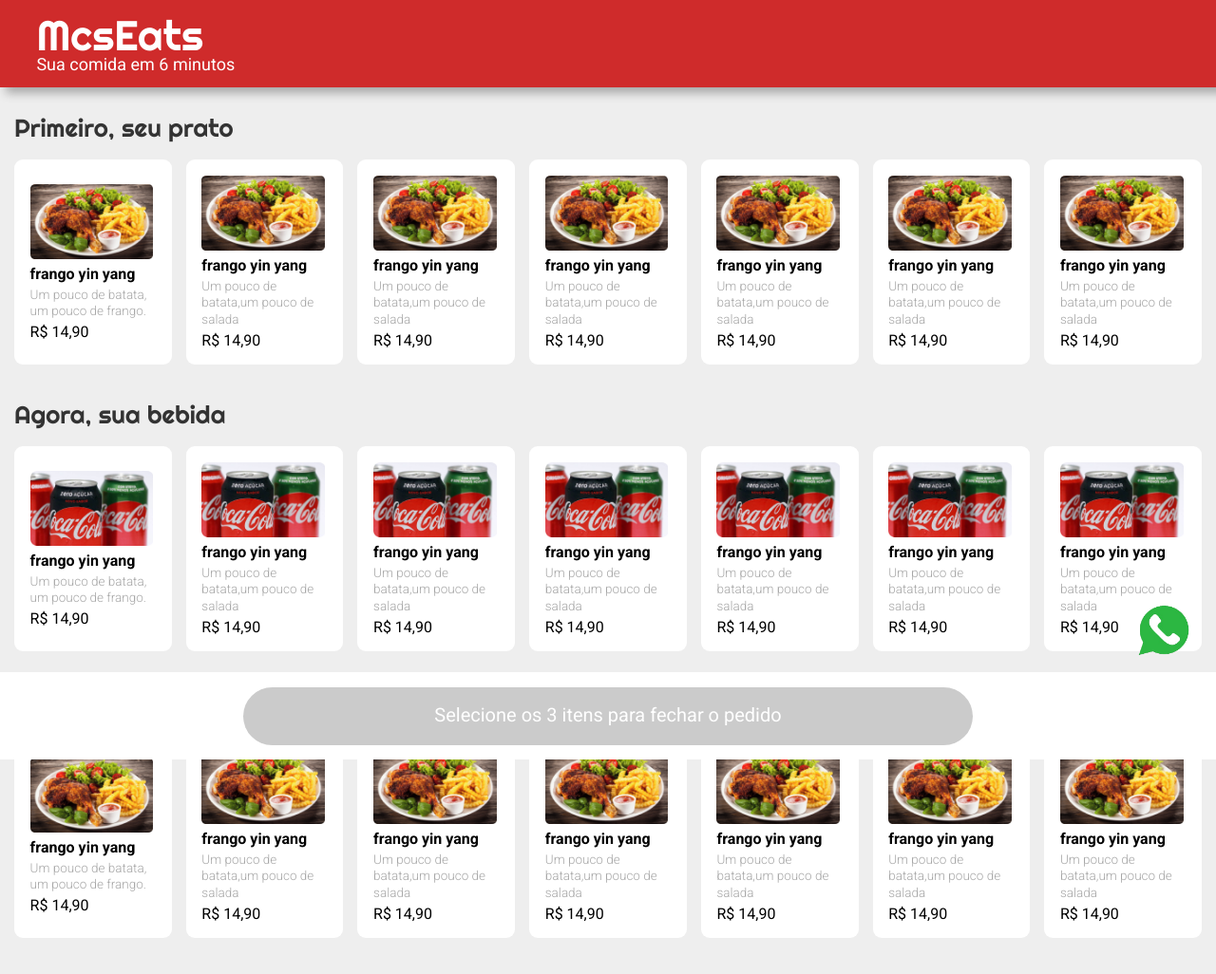
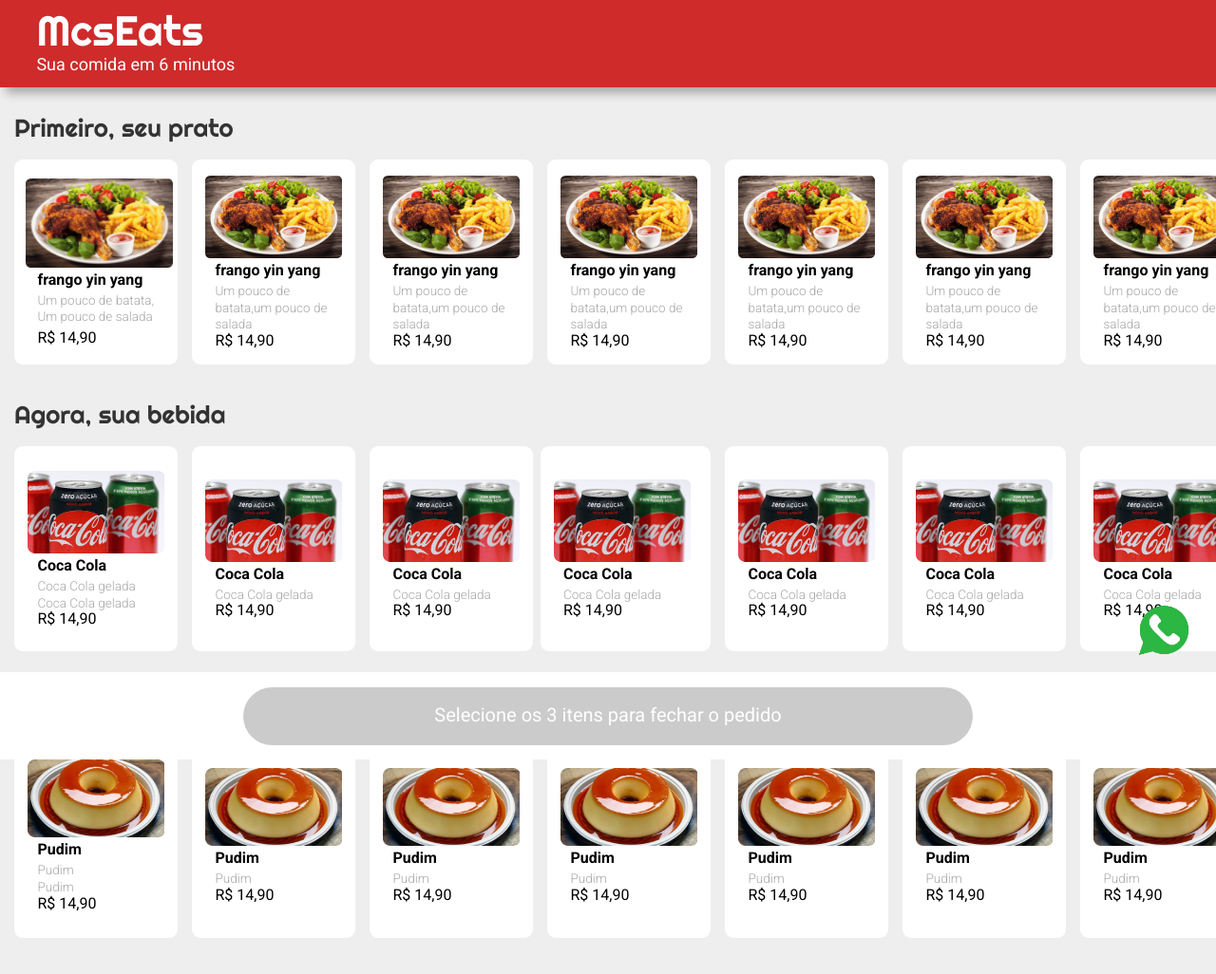
Before and after one commit to blackz77/MCS-Eats, a plain HTML site: page index.html in a window 1280 px wide. Shown: the whole page at 95% size. Drawn offline with Linux system fonts and the light colour scheme.

Commit message:
Mcseats JS incompleto (selecionando itens apenas ) (feito focado no mobile)

```diff
--- a/index.html
+++ b/index.html
@@ -24,19 +24,19 @@
     <div class="conteiner">
         <h1>Primeiro, seu prato</h1>
         <div class="prato">
-            <div class="alimentos">
-                <div>
+            <div onclick="clique('.alimentos')">
+                <div class="alimentos"  >
                     <img src="img/frango_yin_yang.png" alt="">
                     <div class="texto-alimentos">
                         <h2>frango yin yang</h2>
                         <p>Um pouco de batata,</p>
-                        <p>um pouco de frango.</p>
+                        <p>Um pouco de salada</p>
                         <h3>R$ 14,90</h3>
                     </div>
                 </div>
             </div>
-            <div class="alimentos">
-                <div>
+            <div onclick="clique('.alimentos2')">
+                <div class="alimentos2">
                     <img src="img/frango_yin_yang.png" alt="">
                     <div class="texto-alimentos">
                         <h2>frango yin yang</h2>
@@ -45,8 +45,8 @@
                     </div>
                 </div>
             </div>
-            <div class="alimentos">
-                <div>
+            <div onclick="clique('.alimentos3')">
+                <div class="alimentos3">
                     <img src="img/frango_yin_yang.png" alt="">
                     <div class="texto-alimentos">
                         <h2>frango yin yang</h2>
@@ -55,8 +55,8 @@
                     </div>
                 </div>
             </div>
-            <div class="alimentos">
-                <div>
+            <div onclick="clique('.alimentos4')">
+                <div class="alimentos4">
                     <img src="img/frango_yin_yang.png" alt="">
                     <div class="texto-alimentos">
                         <h2>frango yin yang</h2>
@@ -65,8 +65,8 @@
                     </div>
                 </div>
             </div>
-            <div class="alimentos">
-                <div>
+            <div onclick="clique('.alimentos5')">
+                <div class="alimentos5">
                     <img src="img/frango_yin_yang.png" alt="">
                     <div class="texto-alimentos">
                         <h2>frango yin yang</h2>
@@ -75,8 +75,8 @@
                     </div>
                 </div>
             </div>
-            <div class="alimentos">
-                <div>
+            <div onclick="clique('.alimentos6')">
+                <div class="alimentos6">
                     <img src="img/frango_yin_yang.png" alt="">
                     <div class="texto-alimentos">
                         <h2>frango yin yang</h2>
@@ -85,8 +85,8 @@
                     </div>
                 </div>
             </div>
-            <div class="alimentos">
-                <div>
+            <div onclick="clique('.alimentos7')">
+                <div class="alimentos7">
                     <img src="img/frango_yin_yang.png" alt="">
                     <div class="texto-alimentos">
                         <h2>frango yin yang</h2>
@@ -98,74 +98,74 @@
         </div>
         <!--BEBIDAA-->
         <h1>Agora, sua bebida</h1>
-        <div class="prato">
-            <div class="alimentos">
-                <div>
+        <div class="bebidas">
+            <div onclick="cliqueb('.bebida1')">
+                <div  class="bebida1">
                     <img src="img/coca-cola.png" alt="">
                     <div class="texto-alimentos">
-                        <h2>frango yin yang</h2>
-                        <p>Um pouco de batata,</p>
-                        <p>um pouco de frango.</p>
+                        <h2>Coca Cola</h2>
+                        <p>Coca Cola gelada</p>
+                        <p>Coca Cola gelada</p>
                         <h3>R$ 14,90</h3>
                     </div>
                 </div>
             </div>
-            <div class="alimentos">
-                <div>
+            <div onclick="cliqueb('.bebida2')">
+                <div class="bebida2">
                     <img src="img/coca-cola.png" alt="">
                     <div class="texto-alimentos">
-                        <h2>frango yin yang</h2>
-                        <p>Um pouco de batata,um pouco de salada</p>
+                        <h2>Coca Cola</h2>
+                        <p>Coca Cola gelada</p>
                         <h3>R$ 14,90</h3>
                     </div>
                 </div>
             </div>
-            <div class="alimentos">
-                <div>
+            <div onclick="cliqueb('.bebida3')">
+                <div class="bebida3">
                     <img src="img/coca-cola.png" alt="">
                     <div class="texto-alimentos">
-                        <h2>frango yin yang</h2>
-                        <p>Um pouco de batata,um pouco de salada</p>
+                        <h2>Coca Cola</h2>
+                        <p>Coca Cola gelada</p>
                         <h3>R$ 14,90</h3>
                     </div>
                 </div>
             </div>
-            <div class="alimentos">
-                <div>
+            <div class="bebida4" onclick="cliqueb('.bebida4')">
+                <div class="bebida4">
                     <img src="img/coca-cola.png" alt="">
                     <div class="texto-alimentos">
-                        <h2>frango yin yang</h2>
-                        <p>Um pouco de batata,um pouco de salada</p>
+                        <h2>Coca Cola</h2>
+                        <p>Coca Cola gelada</p>
                         <h3>R$ 14,90</h3>
                     </div>
                 </div>
             </div>
-            <div class="alimentos">
-                <div>
+            <div onclick="cliqueb('.bebida5')">
+                <div class="bebida5">
                     <img src="img/coca-cola.png" alt="">
                     <div class="texto-alimentos">
-                        <h2>frango yin yang</h2>
-                        <p>Um pouco de batata,um pouco de salada</p>
+                        <h2>Coca Cola</h2>
+                        <p>Coca Cola gelada</p>
                         <h3>R$ 14,90</h3>
                     </div>
                 </div>
             </div>
-            <div class="alimentos">
-                <div>
+            <div onclick="cliqueb('.bebida6')">
+                <div class="bebida6">
                     <img src="img/coca-cola.png" alt="">
                     <div class="texto-alimentos">
-                        <h2>frango yin yang</h2>
-                        <p>Um pouco de batata,um pouco de salada</p>
+                        <h2>Coca Cola</h2>
+                        <p>Coca Cola gelada</p>
                         <h3>R$ 14,90</h3>
                     </div>
                 </div>
             </div>
-            <div class="alimentos">
-                <div>
+            <div onclick="cliqueb('.bebida7')">
+                <div class="bebida7">
                     <img src="img/coca-cola.png" alt="">
                     <div class="texto-alimentos">
-                        <h2>frango yin yang</h2>
-                        <p>Um pouco de batata,um pouco de salada</p>
+                        <h2>Coca Cola</h2>
+                        <p>Coca Cola gelada</p>
                         <h3>R$ 14,90</h3>
                     </div>
                 </div>
@@ -173,74 +173,74 @@
         </div>
         <!--SOBREMESA-->
         <h1>Por fim, sua sobremesa</h1>
-        <div class="prato">
-            <div class="alimentos">
-                <div>
-                    <img src="img/frango_yin_yang.png" alt="">
+        <div class="sobremesa">
+            <div onclick="cliques('.sobre1')">
+                <div class="sobre1">
+                    <img src="img/pudim.png" alt="">
                     <div class="texto-alimentos">
-                        <h2>frango yin yang</h2>
-                        <p>Um pouco de batata,</p>
-                        <p>um pouco de frango.</p>
+                        <h2>Pudim</h2>
+                        <p>Pudim</p>
+                        <p>Pudim</p>
                         <h3>R$ 14,90</h3>
                     </div>
                 </div>
             </div>
-            <div class="alimentos">
-                <div>
-                    <img src="img/frango_yin_yang.png" alt="">
+            <div onclick="cliques('.sobre2')">
+                <div class="sobre2">
+                    <img src="img/pudim.png" alt="">
                     <div class="texto-alimentos">
-                        <h2>frango yin yang</h2>
-                        <p>Um pouco de batata,um pouco de salada</p>
+                        <h2>Pudim</h2>
+                        <p>Pudim</p>
                         <h3>R$ 14,90</h3>
                     </div>
                 </div>
             </div>
-            <div class="alimentos">
-                <div>
-                    <img src="img/frango_yin_yang.png" alt="">
+            <div onclick="cliques('.sobre3')">
+                <div class="sobre3">
+                    <img src="img/pudim.png" alt="">
                     <div class="texto-alimentos">
-                        <h2>frango yin yang</h2>
-                        <p>Um pouco de batata,um pouco de salada</p>
+                        <h2>Pudim</h2>
+                        <p>Pudim</p>
                         <h3>R$ 14,90</h3>
                     </div>
                 </div>
             </div>
-            <div class="alimentos">
-                <div>
-                    <img src="img/frango_yin_yang.png" alt="">
+            <div onclick="cliques('.sobre4')">
+                <div class="sobre4">
+                    <img src="img/pudim.png" alt="">
                     <div class="texto-alimentos">
-                        <h2>frango yin yang</h2>
-                        <p>Um pouco de batata,um pouco de salada</p>
+                        <h2>Pudim</h2>
+                        <p>Pudim</p>
                         <h3>R$ 14,90</h3>
                     </div>
                 </div>
             </div>
-            <div class="alimentos">
-                <div>
-                    <img src="img/frango_yin_yang.png" alt="">
+            <div onclick="cliques('.sobre5')">
+                <div class="sobre5">
+                    <img src="img/pudim.png" alt="">
                     <div class="texto-alimentos">
-                        <h2>frango yin yang</h2>
-                        <p>Um pouco de batata,um pouco de salada</p>
+                        <h2>Pudim</h2>
+                        <p>Pudim</p>
                         <h3>R$ 14,90</h3>
                     </div>
                 </div>
             </div>
-            <div class="alimentos">
-                <div>
-                    <img src="img/frango_yin_yang.png" alt="">
+            <div onclick="cliques('.sobre6')">
+                <div class="sobre6">
+                    <img src="img/pudim.png" alt="">
                     <div class="texto-alimentos">
-                        <h2>frango yin yang</h2>
-                        <p>Um pouco de batata,um pouco de salada</p>
+                        <h2>Pudim</h2>
+                        <p>Pudim</p>
                         <h3>R$ 14,90</h3>
                     </div>
                 </div>
             </div>
-            <div class="alimentos">
-                <div>
-                    <img src="img/frango_yin_yang.png" alt="">
+            <div onclick="cliques('.sobre7')">
+                <div class="sobre7">
+                    <img src="img/pudim.png" alt="">
                     <div class="texto-alimentos">
-                        <h2>frango yin yang</h2>
-                        <p>Um pouco de batata,um pouco de salada</p>
+                        <h2>Pudim</h2>
+                        <p>Pudim</p>
                         <h3>R$ 14,90</h3>
                     </div>
                 </div>
@@ -253,6 +253,6 @@
         <button class="fechar">Selecione os 3 itens para fechar o pedido</button>
     </div>
        <a href="https://api.whatsapp.com/send/?phone=%2B5561986173542&text&type=phone_number&app_absent=0" target="_blank"><img class="whats" src="img/png-transparent-whatsapp-android-whatsapp-text-logo-vector-icons-thumbnail-removebg-preview.png" alt=""></a>
-<script src="script.js"></script>
+    <script src="script.js"></script>
 </body>
 </html>
--- a/style.css
+++ b/style.css
@@ -47,7 +47,7 @@
     color: #333333;
 }
 
-.prato{
+.prato, .bebidas, .sobremesa{
     overflow-x: scroll;
     scrollbar-width: none;
     display: flex;
@@ -55,7 +55,7 @@
 .prato::-webkit-scrollbar {
     display: none;
 }
-.alimentos{
+.alimentos, .alimentos2, .alimentos3, .alimentos4, .alimentos5, .alimentos6, .alimentos7 ,.bebida1, .bebida2, .bebida3, .bebida4, .bebida5, .bebida6, .bebida7, .sobre1, .sobre2,.sobre3,.sobre4,.sobre5,.sobre6,.sobre7{
     display: flex;
     flex-direction: column;
     justify-content: center;
@@ -66,18 +66,25 @@
     width: 172px;
     height: 216px;
 }
-.alimentos h2{
+
+.clicado, .clicadob, .clicados{
+    border: 3px green solid;
+    border-radius: 9px;
+}
+ h2{
     font-weight: 700;
     font-size: 16px;
     margin-top: 5px;
     margin-bottom: 5px;
+    color: black;
 }
-.alimentos p{
+.prato p, .bebidas p, .sobremesa p{
     font-weight: 300;
     font-size: 13.5px;
     line-height: 17.58px;
     color: #A6A6A6;
 }
+
 
 .alimentos img{
     width: 90%;
```
Also changed, not shown: script.js (+43 -0 lines).
